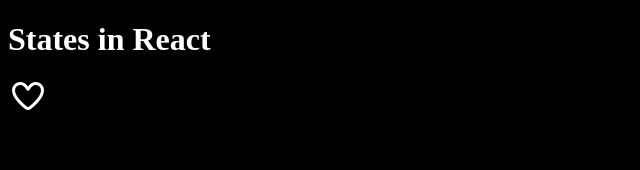
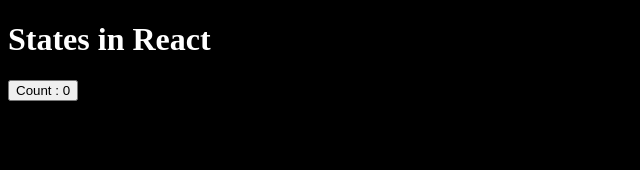
Before and after one commit to Saurav-S-Mehta-07/React_Series, a React (Vite) app in the folder react-states/: page / in a window 1280 px wide. Shown: the top 170 px of the page, without its empty margins (0-640 px from the left). Built offline with nearby package versions, Linux system fonts and the light colour scheme.

Commit message:
callback in updater function

```diff
--- a/react-states/src/App.jsx
+++ b/react-states/src/App.jsx
@@ -3,13 +3,14 @@
 
 import LikeButton from "./LikeButton"
 
+import Callback from "./Callback"
 
 function App() {
 
   return (
     <>
        <h1>States in React</h1>
-      <LikeButton></LikeButton>
+       <Callback></Callback>
     </>
   )
 }
--- /dev/null
+++ b/react-states/src/Callback.jsx
@@ -0,0 +1,28 @@
+import { useState } from "react"
+
+
+export default () => {
+    let [count, setCount] = useState(0);
+
+    const incCount =  ()=>{
+        // setCount(count+1)  //count by 1
+
+
+        // setCount(count+2) // count by 2
+
+        // alternate to count by 2 but not works
+        // setCount(count+1)
+        // setCount(count+1)
+
+        // alternate to count by 2 yeah now works
+        setCount((count)=>  count+1);
+        setCount(count => count+1);
+
+    }
+
+    return (
+        <div>
+            <button onClick={incCount}>Count : {count}</button>
+        </div>
+    )
+}
```
